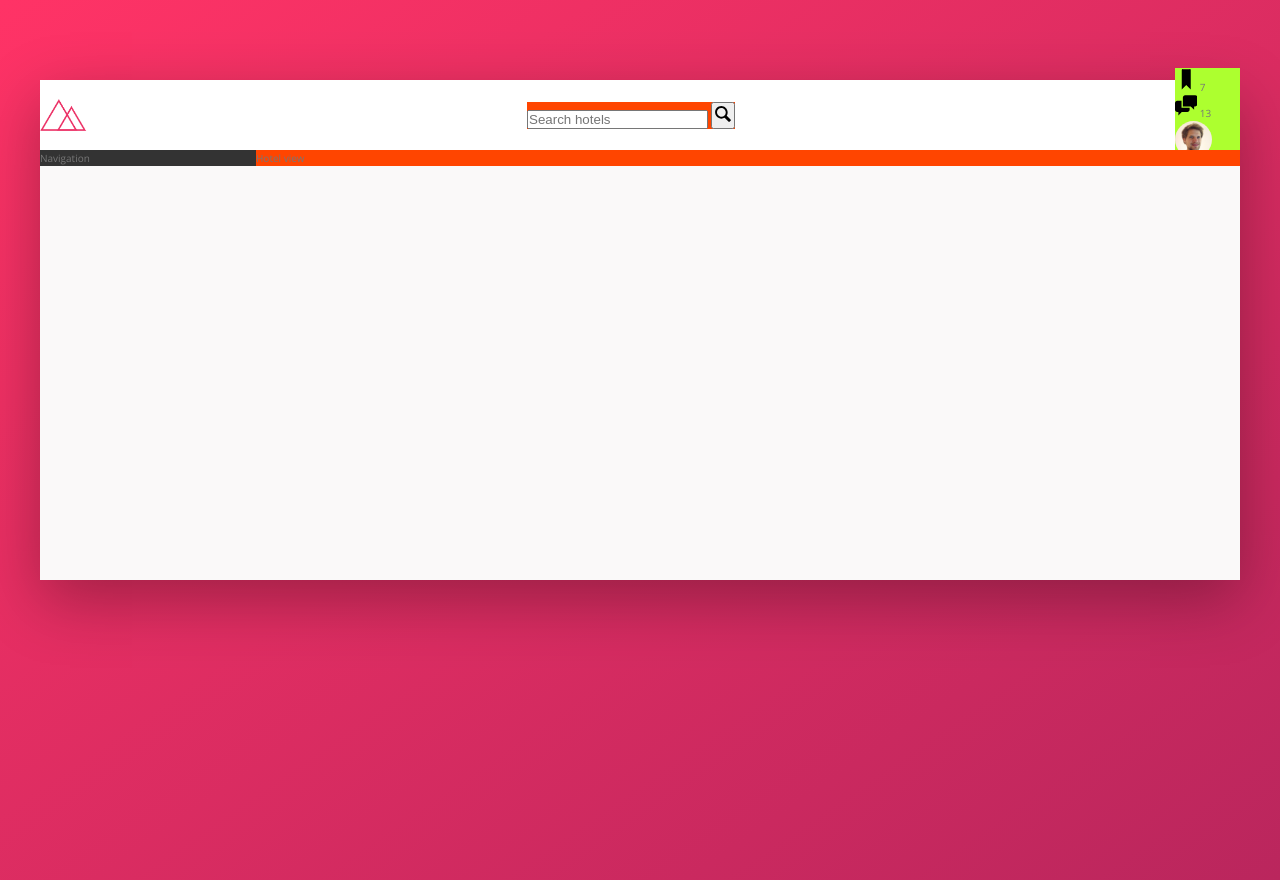
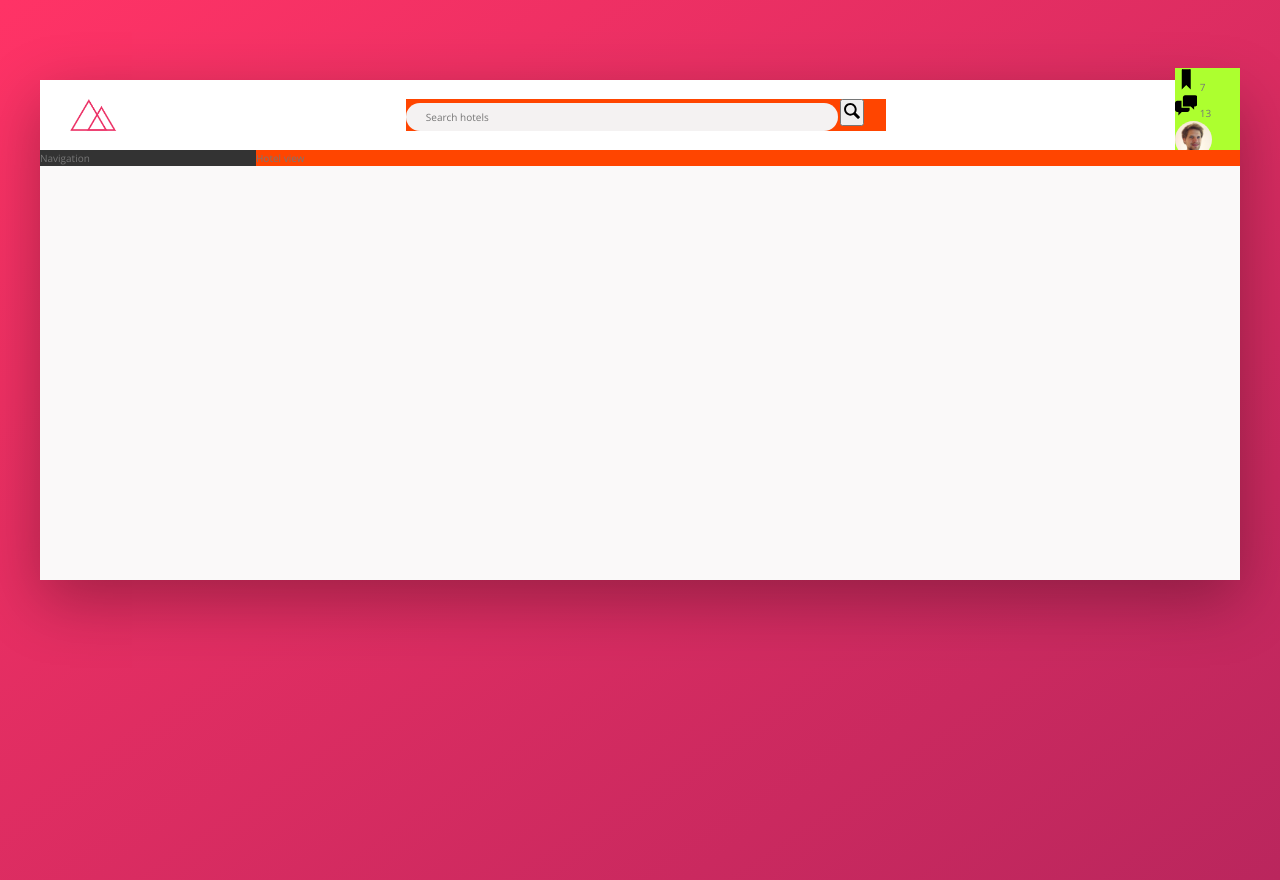
Before and after one commit to henry22/Trillo, a website: page index.html in a window 1280 px wide. Drawn offline with nearby package versions, Linux system fonts and the light colour scheme.

Commit message:
Style the input

```diff
--- a/sass/_components.scss
+++ b/sass/_components.scss
@@ -1,14 +1,30 @@
 // LOGO
 .logo {
     height: 3.25rem;
+    margin-left: 3rem;
 }
 
 // SEARCH
 .search {
     background-color: orangered;
+    flex: 0 0 40%;
 
     &__input {
+        font-family: inherit;
+        font-size: inherit;
+        color: inherit;
+        background-color: var(--color-grey-light-2);
+        border: none;
+        padding: .7rem 2rem;
+        border-radius: 100px;
+        width: 90%;
+        transition: all .2s;
 
+        &:focus {
+            outline: none;
+            width: 100%;
+            background-color: var(--color-grey-light-3);
+        }
     }
 
     &__button {
```
Also changed, not shown: css/style.css.
